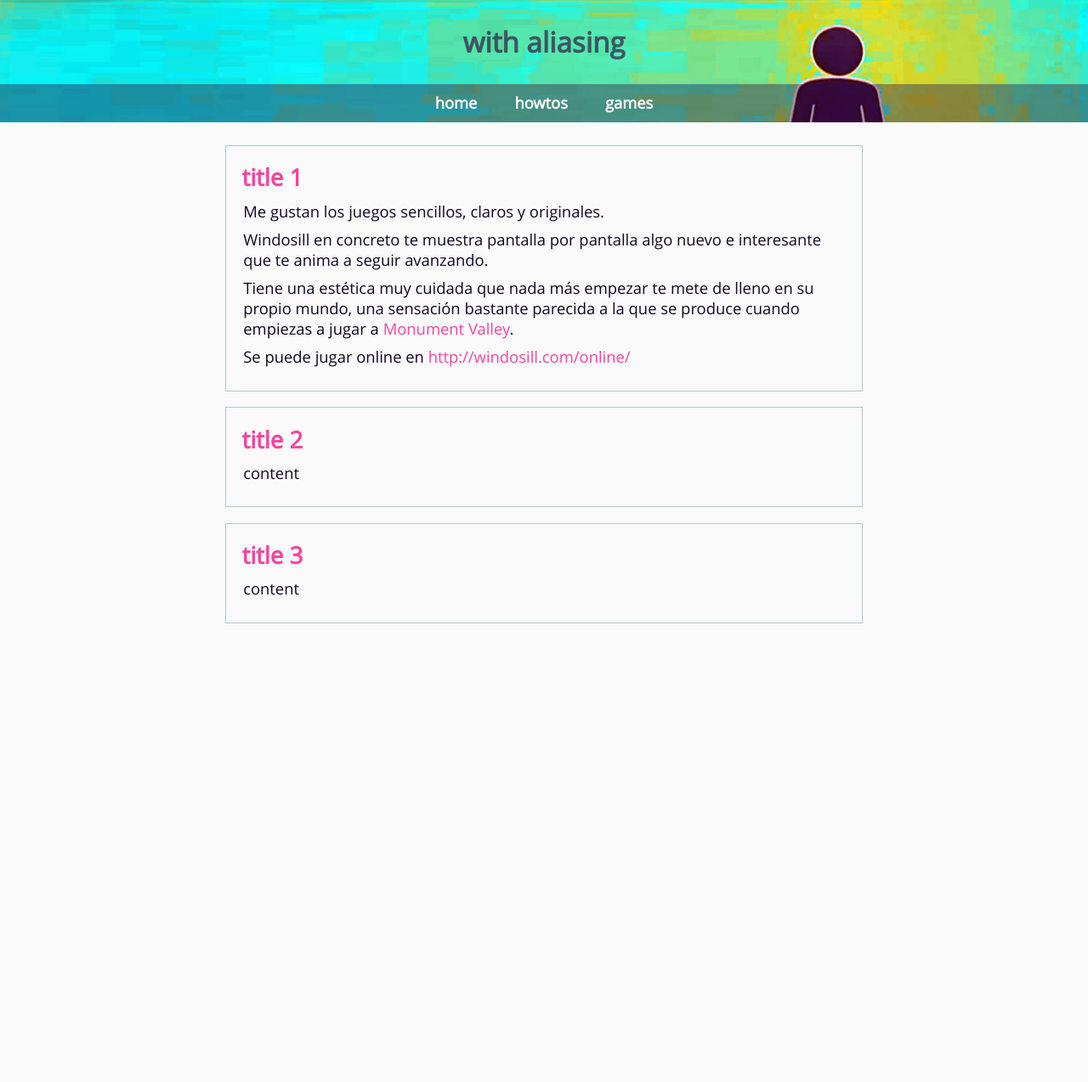
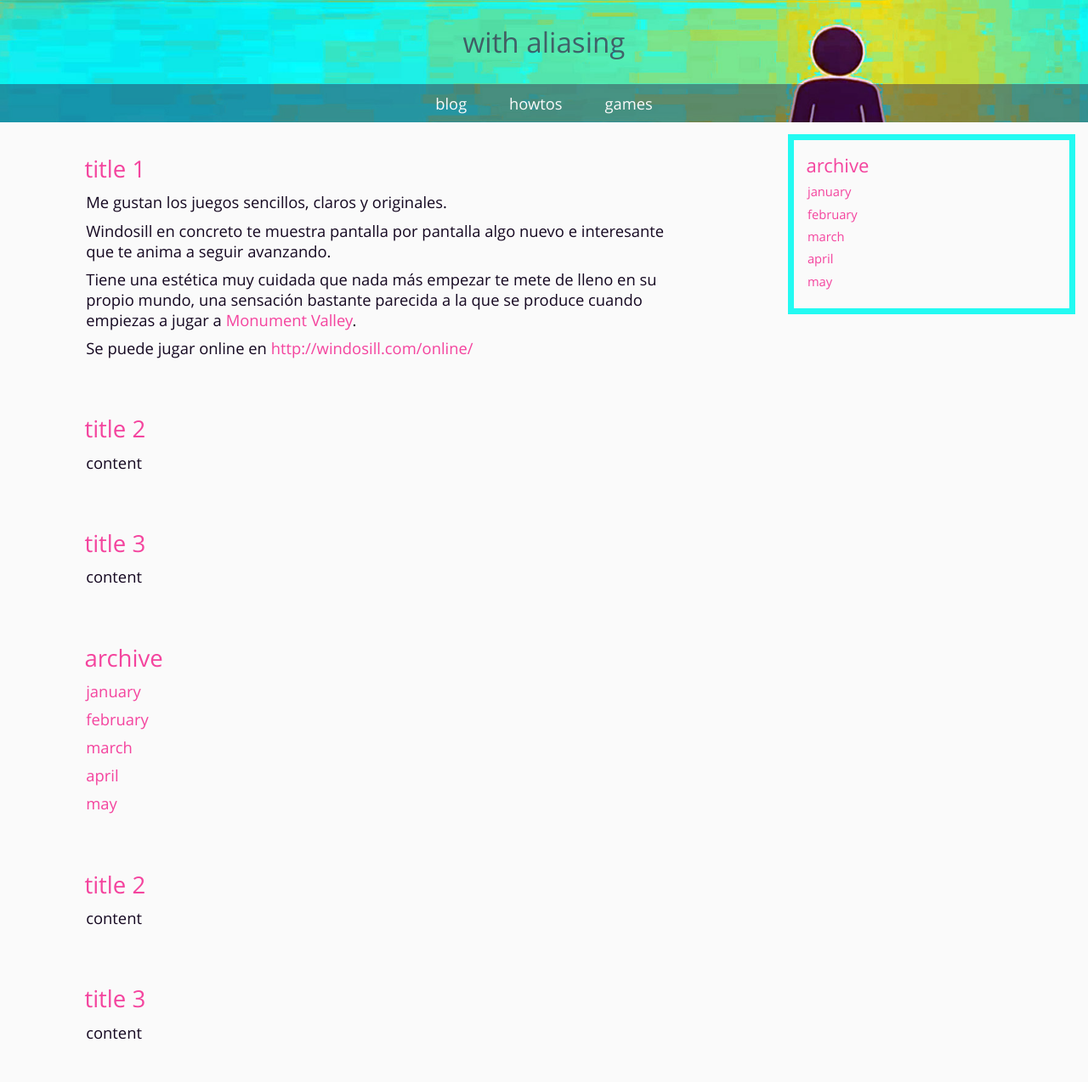
Before and after one commit to ellipticaldoor/withaliasing, a Django app: page / in a window 1280 px wide. Shown: the whole page at 85% size. Before the commit the page ends 734 px from the top, so only its background shows below. Run offline with Django 3.2, Linux system fonts and the light colour scheme.

Commit message:
right column added to the layout

```diff
--- a/app/static/css/style.css
+++ b/app/static/css/style.css
@@ -41,9 +41,13 @@ input
 	text-rendering: optimizeLegibility;
 }
 
+* {
+	font-weight: normal;
+}
+
 *::selection
 {
-	background: rgba(69, 223, 233, .37);
+	background: #23faf2
 }
 
 a
@@ -72,23 +76,38 @@ p
 /* layout
 __________________________________________________________________________ */
 
-.container
-{
-	display: flex;
-	flex-direction: column;
-
-	width: 100%;
-	padding: .4em;
-}
-
 .card
 {
 	width: 100%;
 	max-width: 750px;
-	margin: .5em auto;
+	margin: 1em auto;
 	padding: 1em;
 
-	border: 1px solid #afcacc;
+
+}
+
+#content
+{
+	float: left;
+	padding: 0 1em;
+
+	width: calc(100% - 20em);
+}
+
+#info
+{
+	float: left;
+	padding: 0 0.8em;
+	width: 20em;
+}
+
+#info .card
+{
+	font-size: 80%;
+
+	border: 0;
+	background-color: #fafafa;
+	border: .5em solid #23faf2
 }
 
 
@@ -101,14 +120,16 @@ __________________________________________________________________________ */
 
 	width: 100vw;
 	height: 6.5em;
-	margin-bottom: .5em;
 
-	background-color: #8dfab9;
+	background-color: #23faf2;
 	background-image: url('/s/img/header_bg.jpg');
 	background-repeat: no-repeat;
 	background-position: center;
 	background-size: cover;
+
+	text-align: center;
 }
+
 
 #header div
 {
@@ -118,23 +139,22 @@ __________________________________________________________________________ */
 	height: 4.5em;
 
 	cursor: default;
-	text-align: center;
 
-	color: rgba(52, 8, 57, .65);
+}
+
+#header div h1 {
+	opacity: .6;
+	color: #340839;
 }
 
 nav
 {
 	line-height: 2em;
 
-	display: flex;
-
 	width: 100%;
 	height: 2em;
 
 	background-color: rgba(52, 8, 57, .4);
-
-	justify-content: center;
 }
 
 nav a
@@ -143,3 +163,8 @@ nav a
 
 	color: #fafafa !important;
 }
+
+nav h5
+{
+	display: inline;
+}
--- a/app/templates/base.html
+++ b/app/templates/base.html
@@ -19,14 +19,27 @@
 	<section id="header" class="noselect">
 		<div><h1>with aliasing</h1></div>
 		<nav>
-			<a href="#"><h5>home</h5></a>
+			<a href="#"><h5>blog</h5></a>
 			<a href="#"><h5>howtos</h5></a>
 			<a href="#"><h5>games</h5></a>
 		</nav>
 	</section>
 
-	<section id="content" class="container">
+	<section id="content">
 		{% block content %}{% endblock %}
+	</section>
+
+	<section id="info">
+		<div class="card">
+			<h1 class="title"><a href="#">archive</a></h1>
+			<div class="card_content">
+				<p><a href="http://windosill.com/online/fdsssfdfds">january</a></p>
+				<p><a href="http://windosill.com/online/fdsssfdfds">february</a></p>
+				<p><a href="http://windosill.com/online/fdsssfdfds">march</a></p>
+				<p><a href="http://windosill.com/online/fdsssfdfds">april</a></p>
+				<p><a href="http://windosill.com/online/fdsssfdfds">may</a></p>
+			</div>
+		</div>
 	</section>
 
 	{% block js %}{% endblock %}
--- a/app/templates/blog/home.html
+++ b/app/templates/blog/home.html
@@ -23,4 +23,29 @@
 	</div>
 </div>
 
+<div class="card">
+	<h1 class="title"><a href="#">archive</a></h1>
+	<div class="card_content">
+		<p><a href="http://windosill.com/online/fdsssfdfds">january</a></p>
+		<p><a href="http://windosill.com/online/fdsssfdfds">february</a></p>
+		<p><a href="http://windosill.com/online/fdsssfdfds">march</a></p>
+		<p><a href="http://windosill.com/online/fdsssfdfds">april</a></p>
+		<p><a href="http://windosill.com/online/fdsssfdfds">may</a></p>
+	</div>
+</div>
+
+<div class="card">
+	<h1 class="title"><a href="#fdssdsd">title 2</a></h1>
+	<div class="content">
+		<p>content</p>
+	</div>
+</div>
+
+<div class="card">
+	<h1 class="title"><a href="#">title 3</a></h1>
+	<div class="content">
+		<p>content</p>
+	</div>
+</div>
+
 {% endblock %}
```
